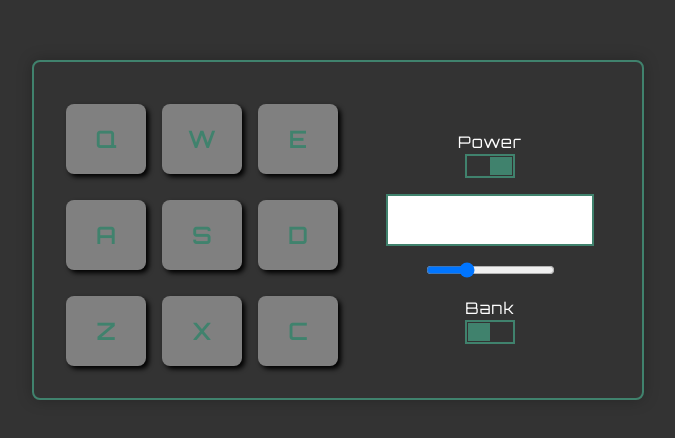
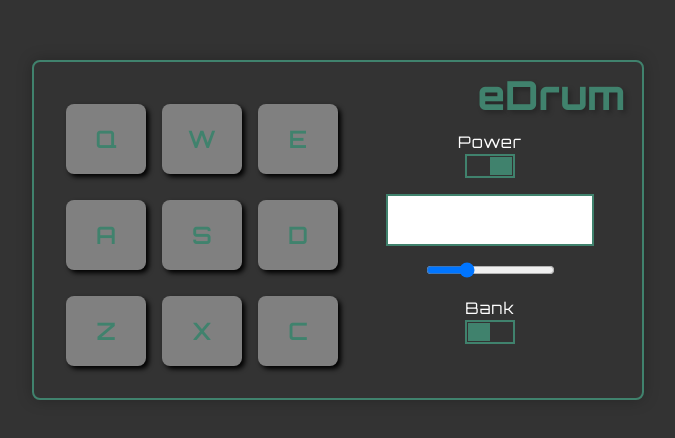
Before and after one commit to DuskoZ/freeCodeCamp, a React (Create React App) app in the folder Front End Development Libraries/build-a-drum-machine/: page / in a window 1280 px wide. Shown: the part 170-608 px from the top of the page, without its empty margins (302-977 px from the left). Built offline with nearby package versions, Linux system fonts and the light colour scheme; a web font is replaced by a local one.

Commit message:
added logo container

```diff
--- a/Front End Development Libraries/build-a-drum-machine/src/App.js
+++ b/Front End Development Libraries/build-a-drum-machine/src/App.js
@@ -207,6 +207,11 @@ class App extends React.Component {
                     updateDisplay={this.displayClipName}
                 />
 
+                {/* Logo */}
+                <div className="logo-container">
+                    <h2 className="logo">eDrum</h2>
+                </div>
+
                 <div className="controls-container">
                     {/* Power Select */}
                     <div className="control">
```
